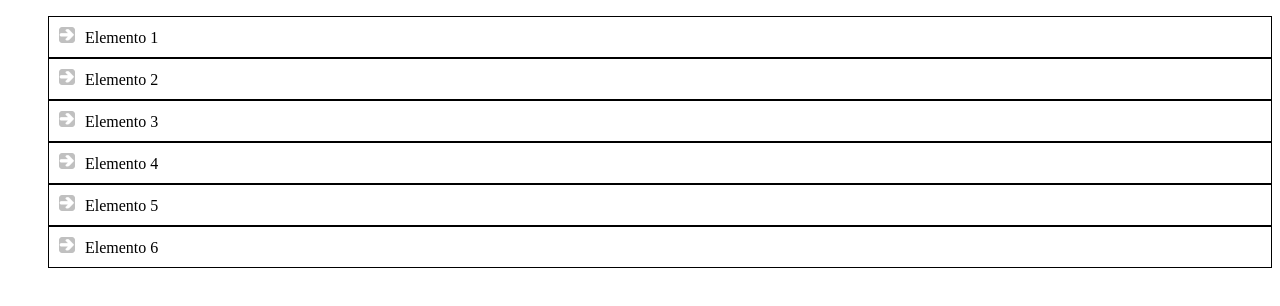
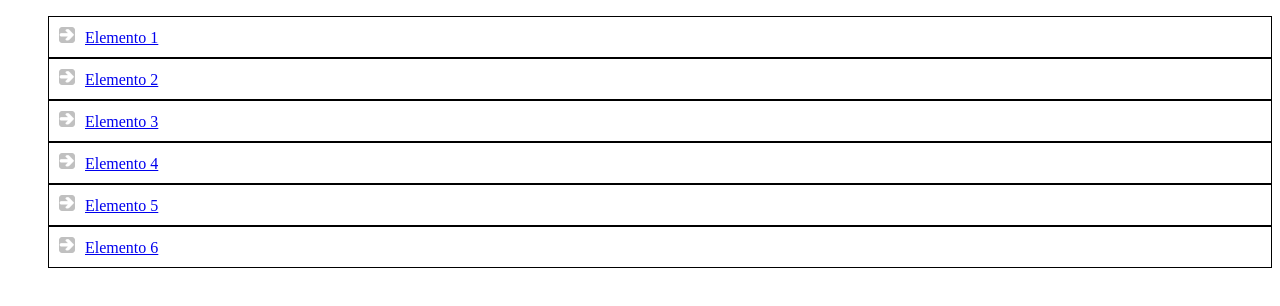
Before and after one commit to jorgefeijoo/lmsxi, a plain HTML site: page CSS/lists VI.html in a window 1280 px wide. Drawn offline with Linux system fonts and the light colour scheme.

Commit message:
ejercicio css acabado

```diff
--- a/CSS/lists VI.html
+++ b/CSS/lists VI.html
@@ -7,32 +7,36 @@
     <title>lists VI</title>
 </head>
 <style>
-
     li {
         list-style: none;
         border: 1px solid black;
         border-collapse: collapse;
         padding: 10px;
     }
+
     li:hover {
-        content:url("flecha_activa.png");
-        color: #e4e4e4;
+        background-color: #e4e4e4;
     }
+
+    li:hover::before {
+        content: url("flecha_activa.png");
+
+    }
+
     li::before {
-        content:url("flecha_inactiva.png");
+        content: url("flecha_inactiva.png");
         margin-right: 10px;
     }
-
 </style>
 
 <body>
     <ul>
-        <li>Elemento 1</li>
-        <li>Elemento 2</li>
-        <li>Elemento 3</li>
-        <li>Elemento 4</li>
-        <li>Elemento 5</li>
-        <li>Elemento 6</li>
+        <li><a href="apartado5">Elemento 1</a></li>
+        <li><a href="apartado5">Elemento 2</a></li>
+        <li><a href="apartado5">Elemento 3</a></li>
+        <li><a href="apartado5">Elemento 4</a></li>
+        <li><a href="apartado5">Elemento 5</a></li>
+        <li><a href="apartado5">Elemento 6</a></li>
     </ul>
 
 
```
